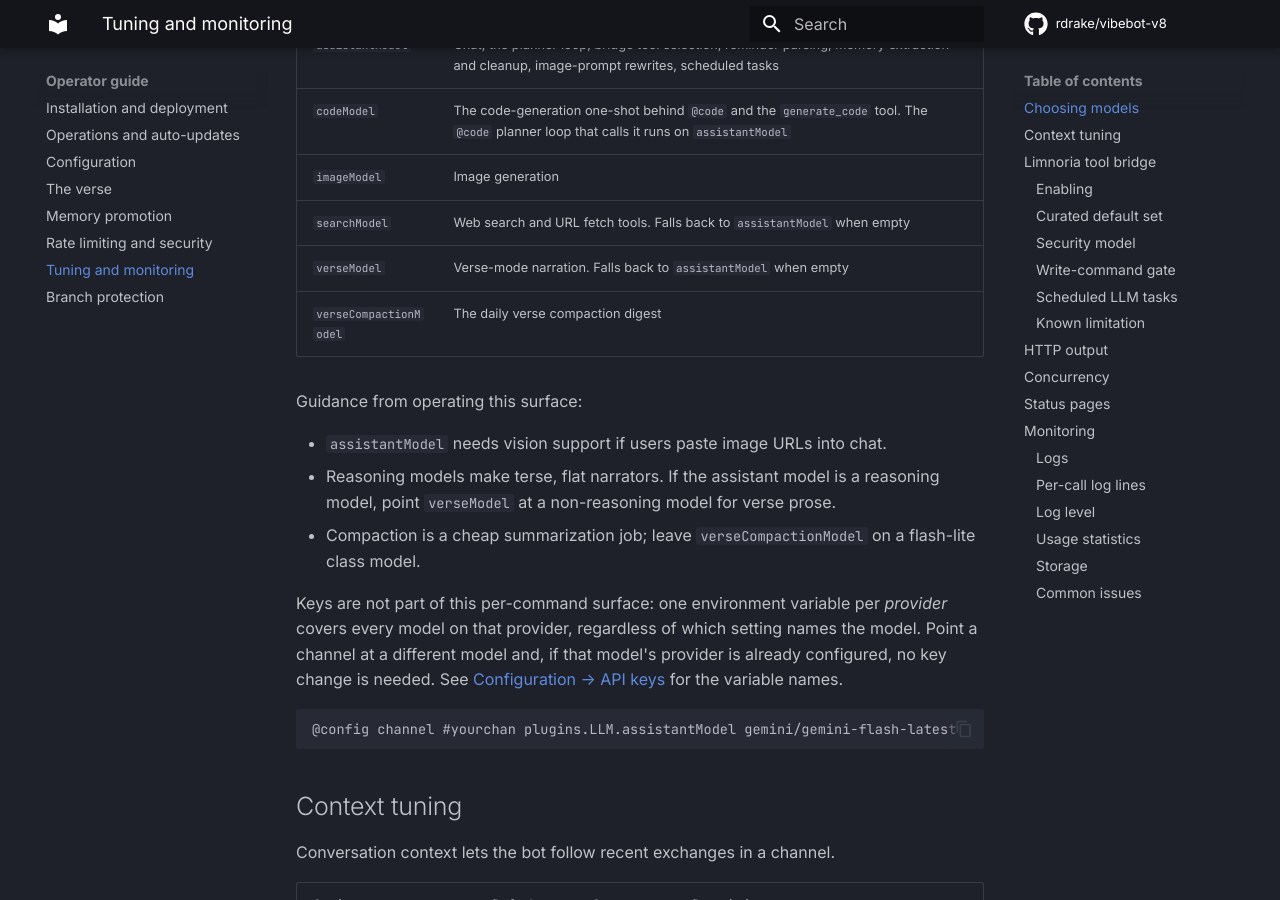
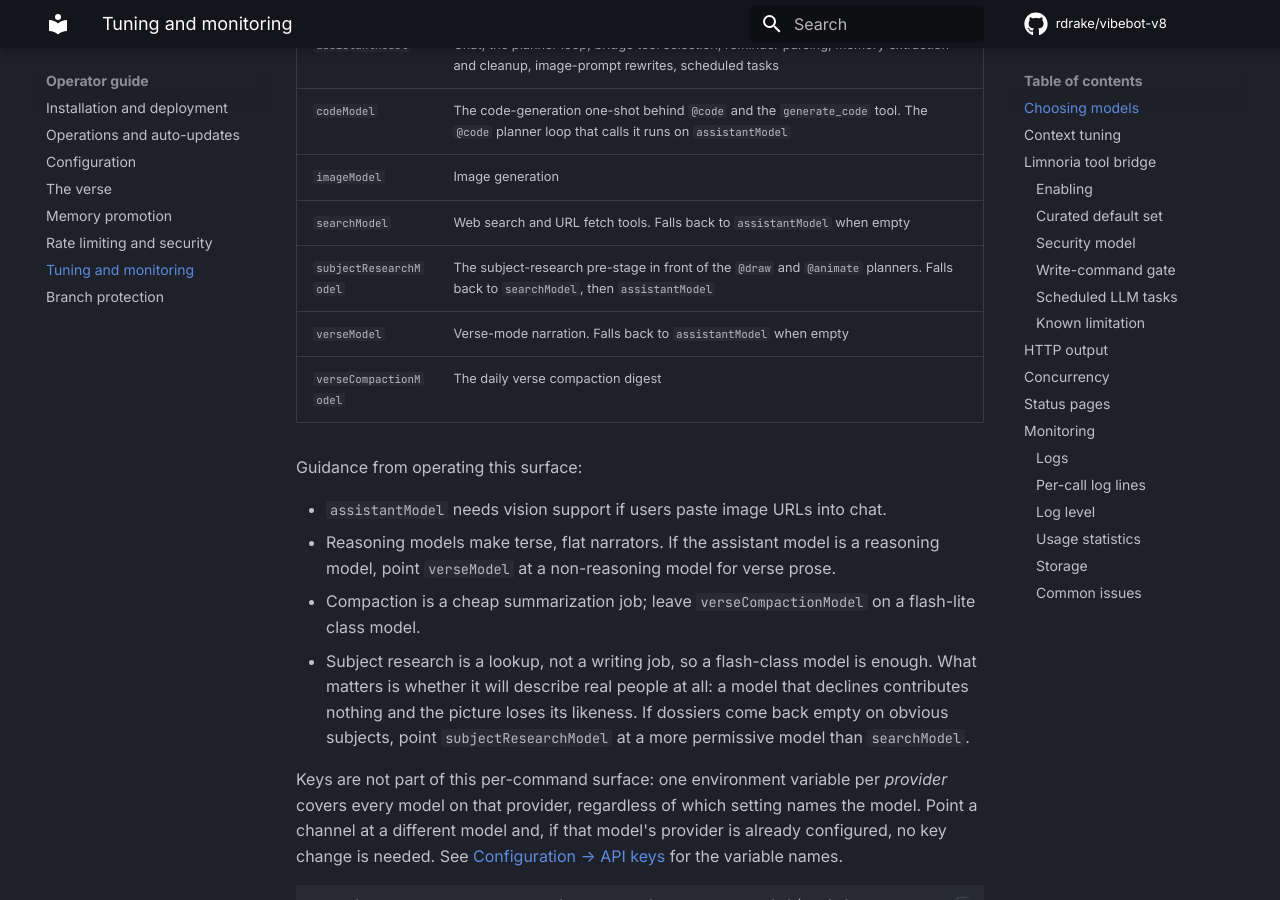
Before and after one commit to rdrake/vibebot-v8, an MkDocs documentation site: the page built from docs/guide/operator/tuning-monitoring.md, in a window 1280 px wide and 900 px high, scrolled down 369 px. Built offline with MkDocs 1.6.1 and Material for MkDocs 9.7.7, drawn with Linux system fonts in a browser that asks for light colours; comment, search, counter and statistics services are not loaded; some of the changed text lies outside the part shown.

Commit message:
docs: describe subject research where users and operators will look for it

```diff
--- a/docs/guide/operator/tuning-monitoring.md
+++ b/docs/guide/operator/tuning-monitoring.md
@@ -10,6 +10,7 @@ The model surface splits by workload so cost and quality can differ per task. Ev
 | `codeModel` | The code-generation one-shot behind `@code` and the `generate_code` tool. The `@code` planner loop that calls it runs on `assistantModel` |
 | `imageModel` | Image generation |
 | `searchModel` | Web search and URL fetch tools. Falls back to `assistantModel` when empty |
+| `subjectResearchModel` | The subject-research pre-stage in front of the `@draw` and `@animate` planners. Falls back to `searchModel`, then `assistantModel` |
 | `verseModel` | Verse-mode narration. Falls back to `assistantModel` when empty |
 | `verseCompactionModel` | The daily verse compaction digest |
 
@@ -18,6 +19,7 @@ Guidance from operating this surface:
 - `assistantModel` needs vision support if users paste image URLs into chat.
 - Reasoning models make terse, flat narrators. If the assistant model is a reasoning model, point `verseModel` at a non-reasoning model for verse prose.
 - Compaction is a cheap summarization job; leave `verseCompactionModel` on a flash-lite class model.
+- Subject research is a lookup, not a writing job, so a flash-class model is enough. What matters is whether it will describe real people at all: a model that declines contributes nothing and the picture loses its likeness. If dossiers come back empty on obvious subjects, point `subjectResearchModel` at a more permissive model than `searchModel`.
 
 Keys are not part of this per-command surface: one environment variable per *provider* covers every model on that provider, regardless of which setting names the model. Point a channel at a different model and, if that model's provider is already configured, no key change is needed. See [Configuration → API keys](configuration.md#api-keys) for the variable names.
 
@@ -219,6 +221,8 @@ On `completion_timing`, read `gap_s` next to `prefix_hash` when `cached_tokens`
 
 `@usage` shows API usage for yourself and the channel; the global overview by PM is admin-only. One caveat: verse turns are recorded under the `ask` label, so verse traffic is displayed as `ask` rows in the report.
 
+A `@draw` or `@animate` request with subject research enabled writes a `dossier` row alongside the command's own row. That is the research call in front of the planner, and it is booked separately because it usually runs on a different model — see [Subject research](configuration.md#subject-research). A request that named nobody real still writes the row: asking and being told there is nothing to look up costs the same tokens as asking and getting an answer.
+
 One draw can write more than one `draw:image` row. Each row is one call to the image provider, so a prompt the filter refused and a rewording of it that succeeded are two rows: the refusal carries `status='content_blocked'` and the exact prompt the filter rejected, the delivered image carries `status='success'`. Counting rows therefore counts calls, not pictures. The bill is split rather than duplicated, so `SUM(cost)` is still the true total.
 
 The dollar figures come from LiteLLM's built-in price table, not from any provider billing API. A model LiteLLM has no price for records `$0.0000` and logs `completion_cost failed for model=…`; image models are priced from the two-entry `IMAGE_COST_PER_IMAGE` table in `plugins/llm/src/llm/service.py`. Read `@usage` as a relative signal and reconcile against the provider invoice.
```
Also changed, not shown: docs/guide/user/ai-commands.md (+3 -1 lines), docs/plans/README.md (+0 -4 lines), docs/plans/archive/2026-09-05-subject-dossier-prestage.md (renamed from docs/plans/2026-09-05-subject-dossier-prestage.md).
